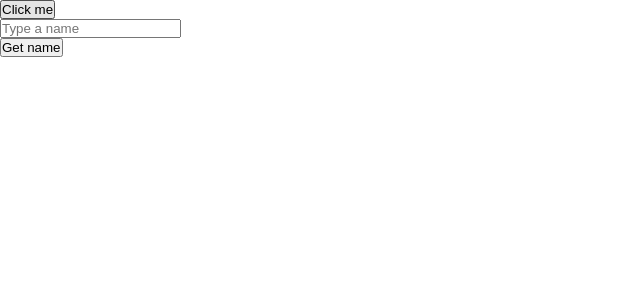
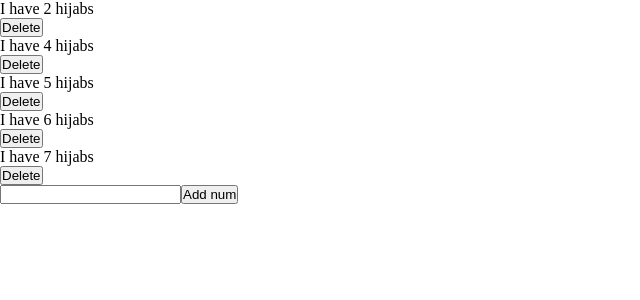
Before and after one commit to Dev-Ruqoyah/hr-first-app, a React (Vite) app: page / in a window 1280 px wide. Shown: the top 300 px of the page, without its empty margins (0-640 px from the left). Built offline with nearby package versions, Linux system fonts and the light colour scheme.

Commit message:
Adding and deleting an element in a array

```diff
--- a/src/App.jsx
+++ b/src/App.jsx
@@ -1,36 +1,42 @@
 import React, { useState } from "react";
-const App = () =>{
-  const [name,setName] = useState("")
-  const myFunc2 = (e) =>{
-    setName(e.target.value)
-  }
-  const[num,setNum] = useState("")
-  const myFunc = (e,val) =>{
-    console.log(e,val);
-    let a = val + 1
-    setNum(a)
+const App = ()=>{
+  // false,0,undefined,null,"",NAN
+  const [nums,setNum] = useState([2,4,5,6,7])
+  const [val,setVal] = useState("")
+  const addNum = () =>{
+    // console.log(e);
+
+    setNum([...nums,val])
+    // console.log(addNum);
 
   }
-
-  const [names,setNames] = useState([]);
-  const getName = () =>{
-    setNames([...names,name])
-  }
+  const deleteNum = (ind) =>{
+    let result = nums.filter((num,index) => index !== ind)
+    console.log(result);
+    // console.log(num);
 
 
+    setNum(result)
+  }
   return(
     <>
-       <button onClick={(e) =>myFunc(e,5)}>Click me</button>
-      <p>{num}</p>
-      <input type="text" placeholder="Type a name" onChange={(e) =>myFunc2(e)} />
-      <p>{name}</p>
-      <button onClick={getName}>Get name</button>
-      <p>{names.map(name =>(
-        <li>{name}</li>
-      ))}</p>
+      <div>
+        {nums.length ?nums.map((num,i) =>(
+          <div>
+          <p key={i}>I have {num} {num >1? "hijabs":"hijab"}</p>
+          <button onClick={()=>deleteNum(i)}>Delete</button>
+          </div>
+        ))
+      :
+      <p>No Values Added Yet</p>
+      }
+      </div>
 
+      <div>
+        <input type="text" onChange={(e)=>setVal(e.target.value)} />
+        <button onClick={addNum}>Add num</button>
+      </div>
     </>
   )
 }
-
 export default App;
```
Also changed, not shown: src/Array.jsx (added, +36 -0 lines).
